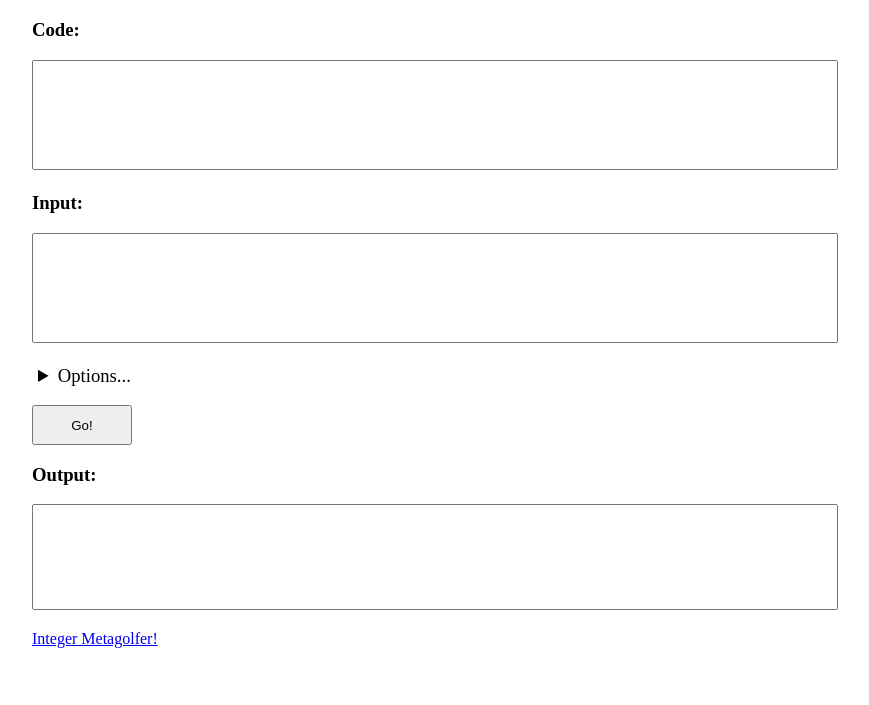
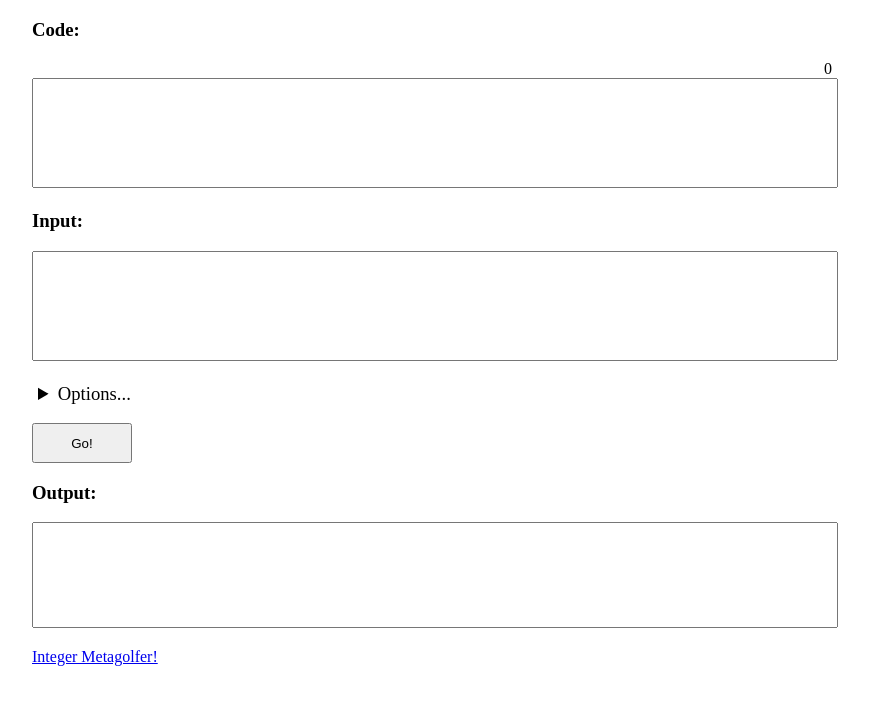
Before and after one commit to Brain-Flak/brain-flak.github.io, a plain HTML site: page index.html in a window 1280 px wide. Shown: the part 61-766 px from the top of the page, without its empty margins (208-1077 px from the left). Drawn offline with Linux system fonts and the light colour scheme.

Commit message:
Character counter

```diff
--- a/BF.js
+++ b/BF.js
@@ -3,6 +3,22 @@ var executionStart;
 
 window.addEventListener("keydown", keyPressed, false);
 window.addEventListener("load", clearOutput);
+
+function initialLoad() {
+  inputModified();
+  resizeTextInputs();
+}
+
+function inputModified() {
+  var codeElem = document.getElementById("code");
+  var code = codeElem.value;
+  var bracketCount = (code.match(/[\(\)\{\}\<\>\[\]]/g) || []).length;
+  if (bracketCount == code.length)
+    document.getElementById("charCount").innerText = `${bracketCount}`;
+  else
+    document.getElementById("charCount").innerText = `${bracketCount}/${code.length}`;
+  auto_grow(codeElem);
+}
 
 function clearOutput() {
   document.getElementById("output").value = "";
--- a/index.html
+++ b/index.html
@@ -4,11 +4,12 @@
     <script src="BF.js"></script>
     <link rel="stylesheet" href="styles.css">
   </head>
-  <body onload="resizeTextInputs()">
+  <body onload="initialLoad()">
     <div class="maincontent">
       <h1>Brain-flak</h1>
       <h3>Code:</h3>
-      <textarea id="code" oninput="auto_grow(this)" spellcheck="false"></textarea>
+      <span style="float: right" id="charCount">a</span>
+      <textarea id="code" oninput="inputModified()" spellcheck="false"></textarea>
       <h3>Input:</h3>
       <textarea id="input" oninput="auto_grow(this)" spellcheck="false"></textarea>
       <p></p>
```
